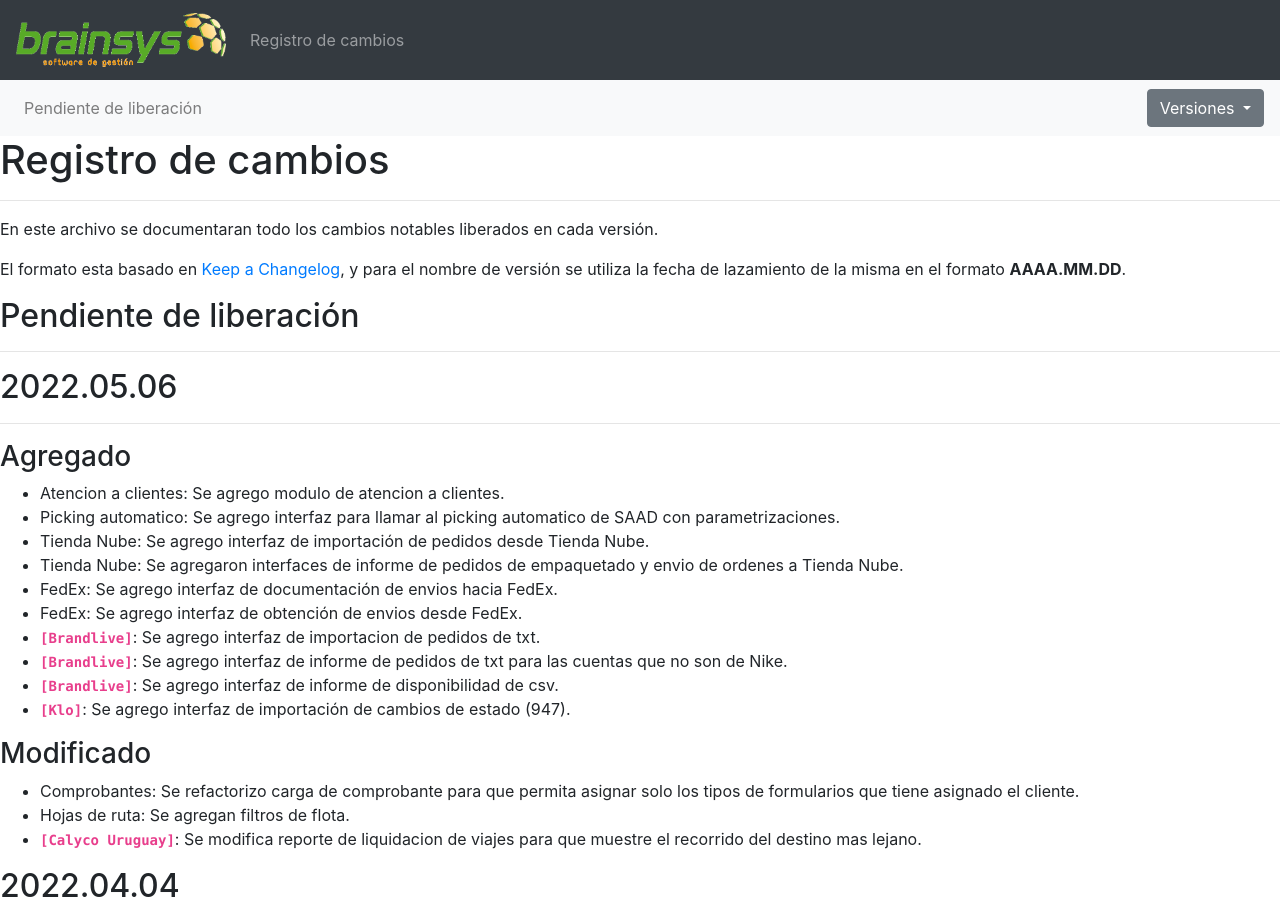
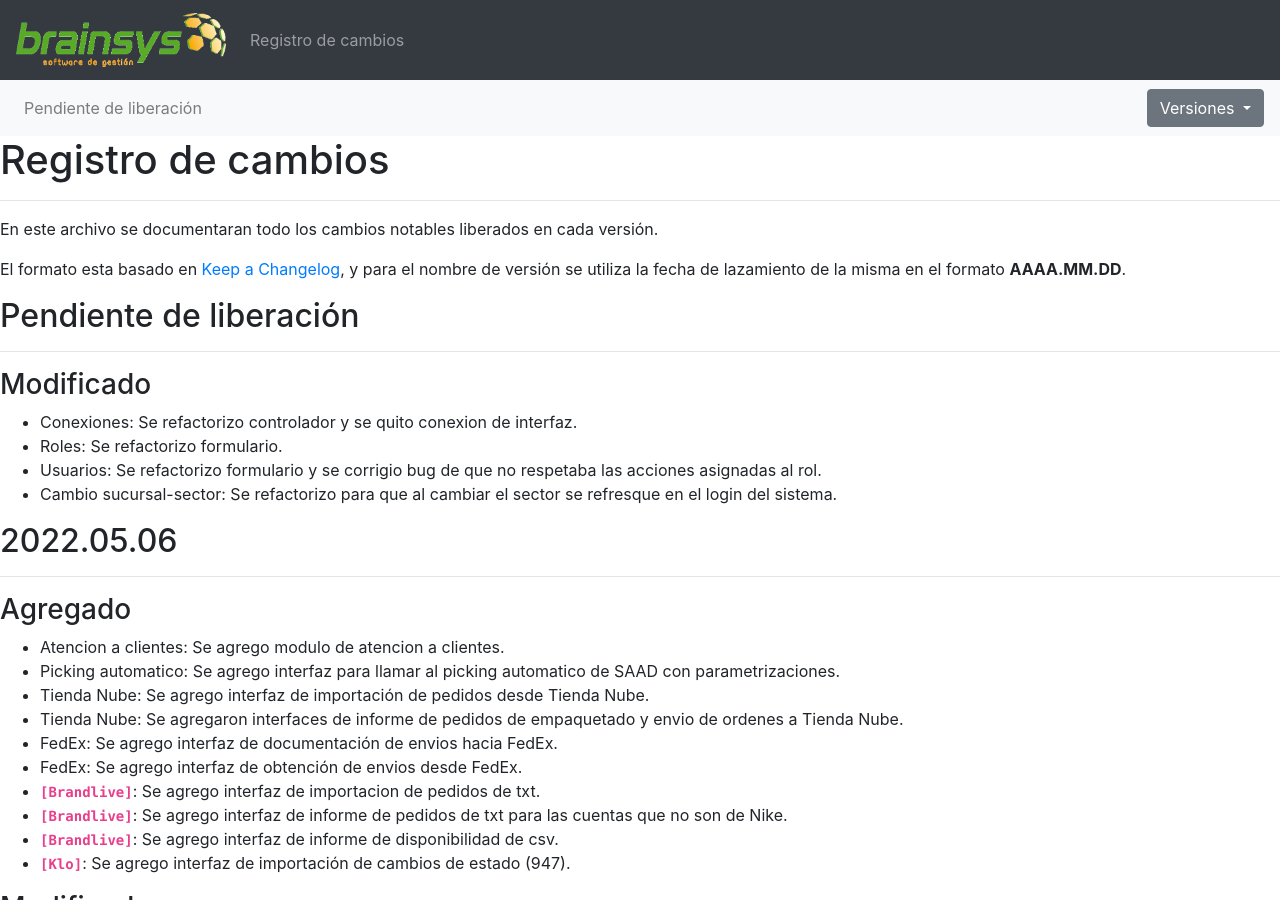
Before and after one commit to brainsys-arsaad/versionado, a Jekyll site: the page built from registro-cambios.markdown, in a window 1280 px wide and 900 px high. Built offline with Jekyll 4.4.1, drawn with Linux system fonts in a browser that asks for light colours.

Commit message:
Update registro-cambios.markdown

```diff
--- a/registro-cambios.markdown
+++ b/registro-cambios.markdown
@@ -67,6 +67,11 @@ El formato esta basado en [Keep a Changelog](https://keepachangelog.com/es-ES/1.
 
 ## Pendiente de liberación
 ---
+### Modificado
+- Conexiones: Se refactorizo controlador y se quito conexion de interfaz.
+- Roles: Se refactorizo formulario.
+- Usuarios: Se refactorizo formulario y se corrigio bug de que no respetaba las acciones asignadas al rol.
+- Cambio sucursal-sector: Se refactorizo para que al cambiar el sector se refresque en el login del sistema.
 
 ## 2022.05.06
 ---
```
